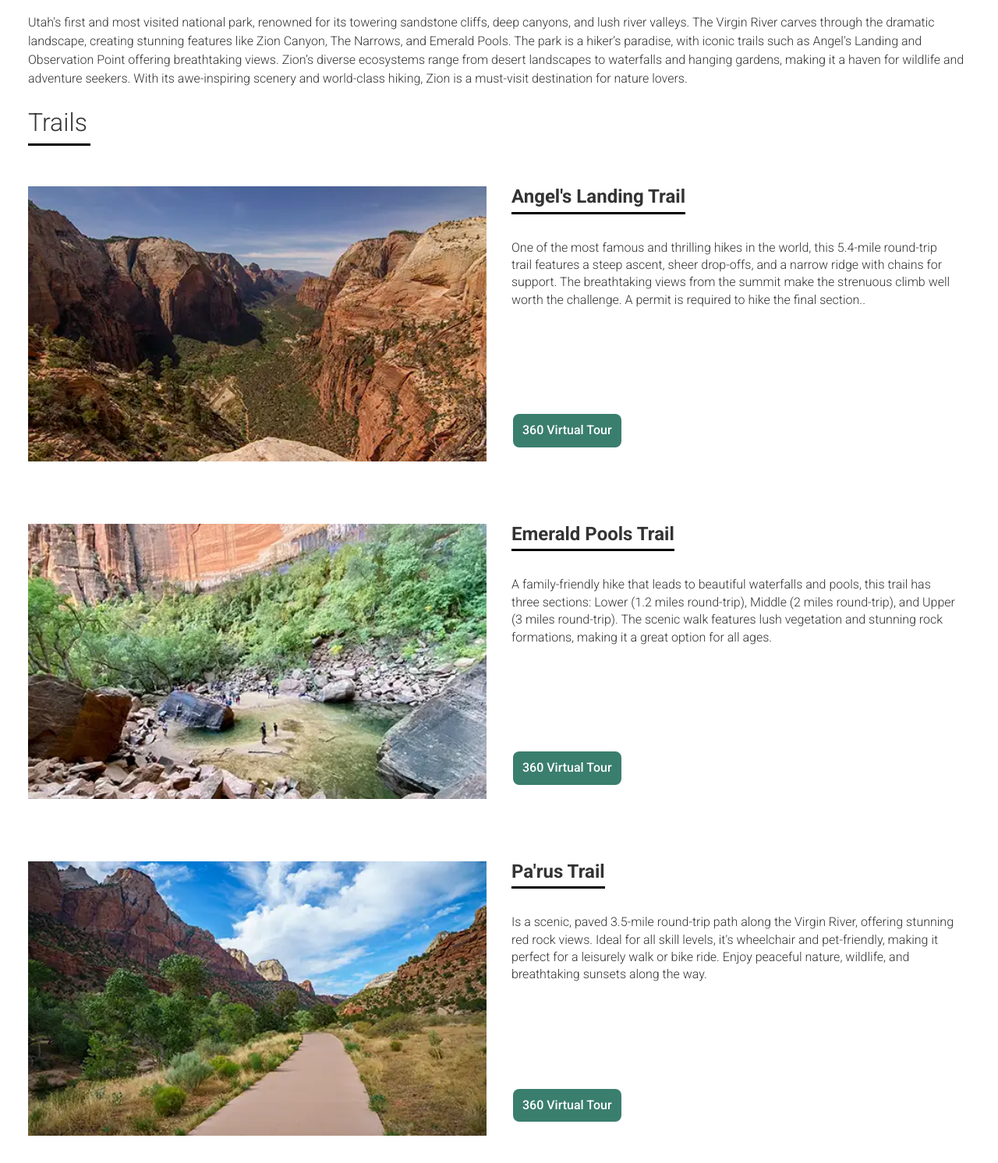
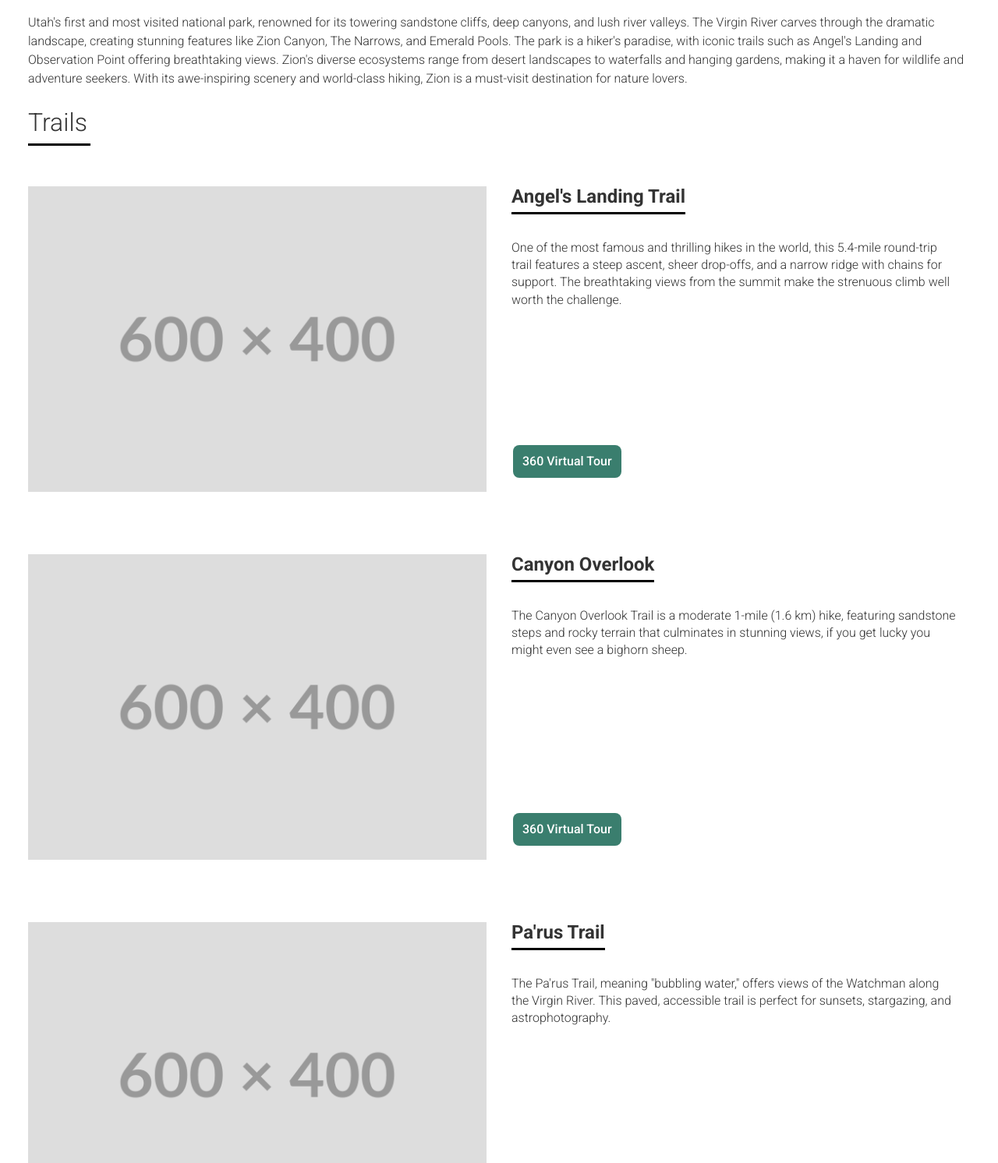
Before and after one commit to asiahaws1/mighty-5, a plain HTML site: page zion.html in a window 1280 px wide. Shown: the part 728-2220 px from the top of the page at 78% size. Drawn offline with nearby package versions, Linux system fonts and the light colour scheme.

Commit message:
Update Zion page content and links to match with figma file and updated list of tours

```diff
--- a/zion.html
+++ b/zion.html
@@ -105,77 +105,66 @@
     <div id="mainWrapper">
         <main>
             <h2>About</h2>
-            <p>Utah's first and most visited national park, renowned for its towering sandstone cliffs, deep canyons,
-                and lush river valleys. The Virgin River carves through the dramatic landscape, creating stunning
-                features like Zion Canyon, The Narrows, and Emerald Pools. The park is a hiker’s paradise, with iconic
-                trails such as Angel's Landing and Observation Point offering breathtaking views. Zion’s diverse
-                ecosystems range from desert landscapes to waterfalls and hanging gardens, making it a haven for
-                wildlife and adventure seekers. With its awe-inspiring scenery and world-class hiking, Zion is a
-                must-visit destination for nature lovers.</p>
+            <p>Utah's first and most visited national park, renowned for its towering sandstone cliffs, deep canyons, and
+                lush river valleys. The Virgin River carves through the dramatic landscape, creating stunning features like
+                 Zion Canyon, The Narrows, and Emerald Pools. The park is a hiker's paradise, with iconic trails such as Angel's
+                 Landing and Observation Point offering breathtaking views. Zion's diverse ecosystems range from desert landscapes
+                 to waterfalls and hanging gardens, making it a haven for wildlife and adventure seekers. With its awe-inspiring
+                 scenery and world-class hiking, Zion is a must-visit destination for nature lovers.</p>
 
 
             <h2>Trails</h2>
             <div class="allcards">
                 <section>
-                    <img src="images/angels_landing.webp" alt="Angel's Landing Trail" width="500" height="300">
+                    <img src="images/placeHolder.png" alt="Angel's Landing Trail" width="600" height="400">
                     <div class="card-text">
                         <h3>Angel's Landing Trail</h3>
                         <p>One of the most famous and thrilling hikes in the world, this 5.4-mile round-trip
-                            trail features a steep ascent, sheer drop-offs, and a narrow ridge with chains for
-                            support. The breathtaking views from the summit make the strenuous climb well worth
-                            the challenge. A permit is required to hike the final section..</p>
+                            trail features a steep ascent, sheer drop-offs, and a narrow ridge with chains for support.
+                            The breathtaking views from the summit make the strenuous climb well worth the challenge.</p>
                         <a href="zion_angels_landing_tour">360 Virtual Tour</a>
                     </div>
                 </section>
 
                 <section>
-                    <img src="images/emerald_pools.webp" alt="Emerald Pools Trail" width="500" height="300">
+                    <img src="images/placeHolder.png" alt="Canyon Overlook" width="600" height="400">
                     <div class="card-text">
-                        <h3>Emerald Pools Trail</h3>
-                        <p>A family-friendly hike that leads to beautiful waterfalls and pools, this trail has three
-                            sections: Lower (1.2 miles round-trip), Middle (2 miles round-trip), and Upper (3 miles
-                            round-trip).
-                            The scenic walk features lush vegetation and stunning rock formations, making it a great
-                            option for
-                            all ages.</p>
-                        <a href="zion_emerald_pools_tour">360 Virtual Tour</a>
+                        <h3>Canyon Overlook</h3>
+                        <p>The Canyon Overlook Trail is a moderate 1-mile (1.6 km) hike, featuring sandstone steps
+                            and rocky terrain that culminates in stunning views, if you get lucky you might even
+                            see a bighorn sheep.</p>
+                        <a href="zion_canyon_overlook_tour">360 Virtual Tour</a>
                     </div>
                 </section>
 
                 <section>
-                    <img src="images/parus_trail.webp" alt="Pa'rus Trail" width="500" height="300">
+                    <img src="images/placeHolder.png" alt="Pa'rus Trail" width="600" height="400">
                     <div class="card-text">
                         <h3>Pa'rus Trail</h3>
-                        <p> Is a scenic, paved 3.5-mile round-trip path along the Virgin River, offering stunning red
-                            rock views. Ideal for all skill levels, it's wheelchair and
-                            pet-friendly, making it perfect for a leisurely walk or bike ride. Enjoy peaceful nature,
-                            wildlife,
-                            and breathtaking sunsets along the way.</p>
+                        <p>The Pa'rus Trail, meaning "bubbling water," offers views of the Watchman along the Virgin River.
+                            This paved, accessible trail is perfect for sunsets, stargazing, and astrophotography.</p>
                         <a href="zion_parus_tour">360 Virtual Tour</a>
                     </div>
                 </section>
 
                 <section>
-                    <img src="images/riverside_walk.webp" alt="Riverside Walk" width="500" height="300">
+                    <img src="images/placeHolder.png" alt="Taylor Creek" width="600" height="400">
                     <div class="card-text">
-                        <h3>Riverside Walk</h3>
-                        <p>This scenic 2.2-mile round-trip trail that follows the Virgin River, leading to the famous
-                            Narrows. This easy, paved path winds through towering canyon walls, lush vegetation, and
-                            serene river views. Ideal for all ages, it offers shade, wildlife sightings, and peaceful
-                            spots to enjoy the beauty of Zion before reaching the river entry point for The Narrows
-                            hike.</p>
-                        <a href="zion_riverside_trail_tour">360 Virtual Tour</a>
+                        <h3>Taylor Creek</h3>
+                        <p>The Taylor Creek Trail takes hikers through a narrow box canyon to the Double Arch Alcove
+                            and historic homestead cabins, many parts of the canyon never receive sunlight so be prepared
+                            for cold temperatures.</p>
+                        <a href="zion_taylor_creek_trail_tour">360 Virtual Tour</a>
                     </div>
                 </section>
 
                 <section>
-                    <img src="images/watchman.webp" alt="Watchman's Trail" width="500" height="300">
+                    <img src="images/placeHolder.png" alt="Watchman's Trail" width="600" height="400">
                     <div class="card-text">
                         <h3>Watchman's Trail</h3>
-                        <p>This a moderate 3.3-mile round-trip hike that climbs 368 feet, offering breathtaking
-                            views of the Watchman peak, Virgin River, and Springdale. Featuring scenic switchbacks
-                            and desert flora, this lesser-traveled trail provides a peaceful escape with stunning
-                            canyon overlooks.</p>
+                        <p>The Watchman Trail is a moderate out-and-back hike starting from the Zion Canyon Visitor Center.
+                            The trail begins flat before climbing to a stunning viewpoint of the Watchman, Temples and Towers,
+                             and lower Zion Canyon.</p>
                         <a href="zion_watchman_tour">360 Virtual Tour</a>
                     </div>
                 </section>
```
